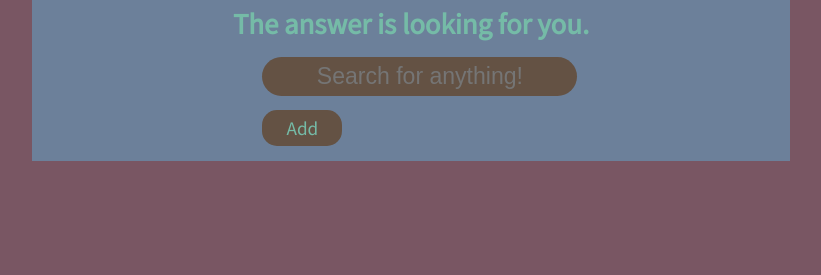
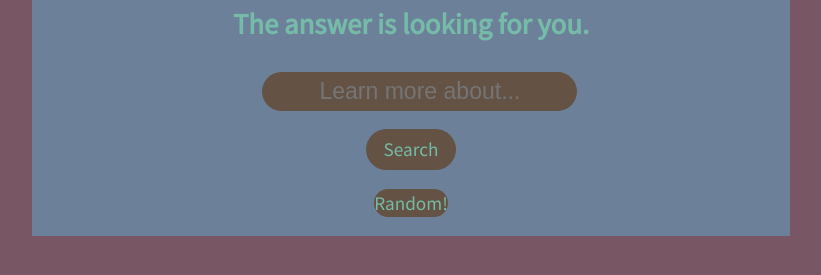
Before and after one commit to Kallaway/wikipedia-viewer, a website: page app/index.html in a window 1280 px wide. Shown: the part 85-360 px from the top of the page, without its empty margins (229-1050 px from the left). Drawn offline with nearby package versions, Linux system fonts and the light colour scheme; files that its build step writes are made by us from their sources.

Commit message:
add random article display, fix css bugs

```diff
--- a/app/index.html
+++ b/app/index.html
@@ -13,8 +13,9 @@
         <h1 id="main-title">Wikipedia Viewer</h1>
 		<h2>The answer is looking for you.</h2>
 		<div id="search-panel">
-			<input id="search-box" type="text" name="search"  placeholder="Search for anything!" />
-			<div id="search-button">Add</div>
+			<input id="search-box" type="text" name="search"  placeholder="Learn more about..." />
+			<div id="search-button">Search</div>
+			<a href="https://en.wikipedia.org/wiki/Special:Random" target="_blank"><div id="random-button">Random!</div></a>
 		</div>
 
         <div id="results">
--- a/app/js/main.js
+++ b/app/js/main.js
@@ -59,6 +59,7 @@ $(document).ready(function(){
 	const $resultsEl = $('#results'),
 	$searchBox = $('#search-box'),
 	$searchButton = $('#search-button'),
+	$randomButton = $('#random-button'),
 	urlStart = "https://en.wikipedia.org/w/api.php?action=query&list=search&srsearch=",
 	urlEnd = "&format=json&callback=handleJSONP";
 
@@ -86,6 +87,8 @@ $(document).ready(function(){
 		performSearch();
 	});
 
+	$randomButton
+
 	var test = 3;
 	console.log(test);
 
--- a/app/scss/style.scss
+++ b/app/scss/style.scss
@@ -46,19 +46,19 @@ h3 {
     flex-direction: column;
     margin-bottom: 5%;
 }
-.search-panel {
+#search-panel {
     margin: 2% 0;
     display: flex;
-    // flex-direction: column;
+    flex-direction: column;
     justify-content: center;
-    // align-items: center;
+    align-items: center;
     // color: $light-lime;
     // background-color: $light-brown;
 }
 #search-box {
 	display: flex;
 
-	margin: 0 auto 5%;
+	margin: 0 auto 1%;
     background-color: $umber;
     color: $green-sheen;
     border-radius: 20px;
@@ -68,18 +68,19 @@ h3 {
     border: none;
     padding: 2% 3%;
 }
-#search-button {
+#search-button,
+#random-button {
 	display: flex;
 	align-items: center;
 	justify-content: center;
     margin: 5% 0;
-    max-width: 50px;
+    max-width: 90px;
     font-size: 1em;
     cursor: pointer;
 	background-color: $umber;
     color: $green-sheen;
-    border-radius: 15px;
-    padding: 2% 5%;
+    border-radius: 50px;
+    padding: 3% 6%;
 	text-align: center;
 }
 #search-button:hover {
```
